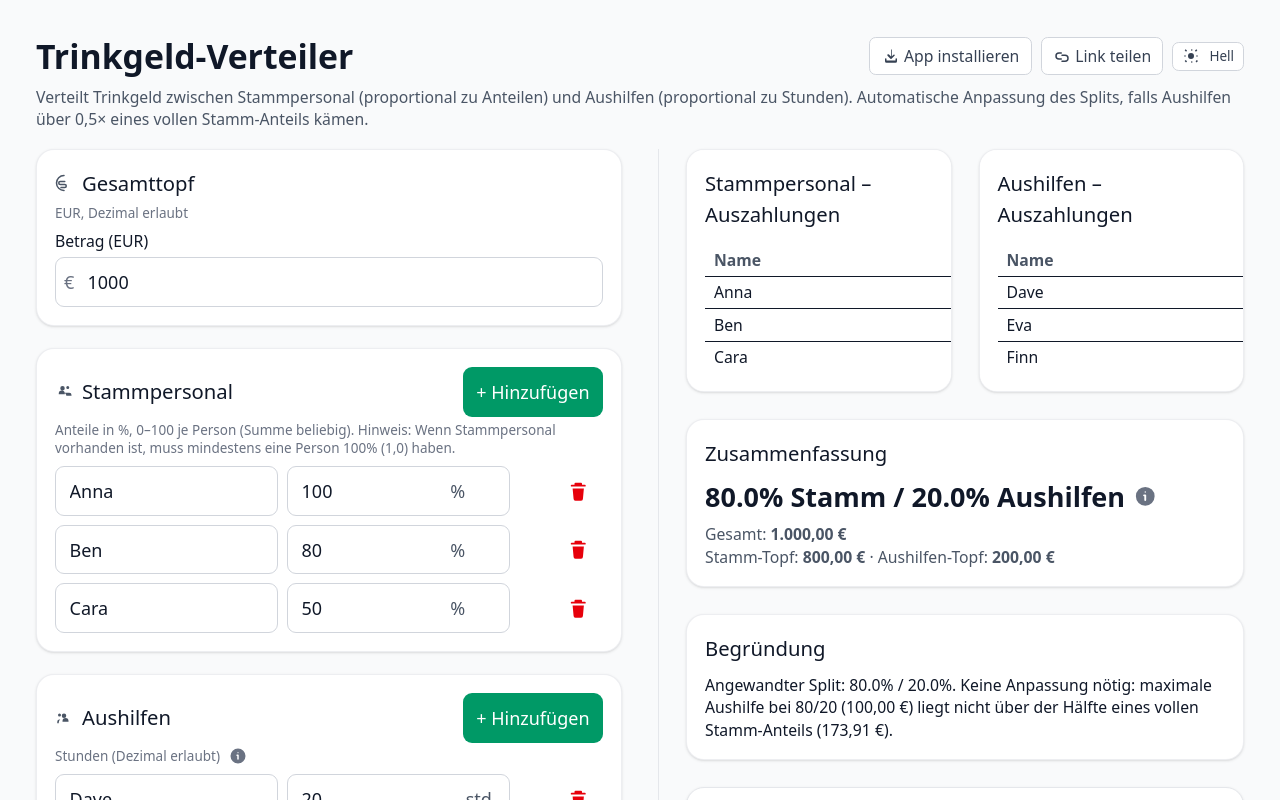
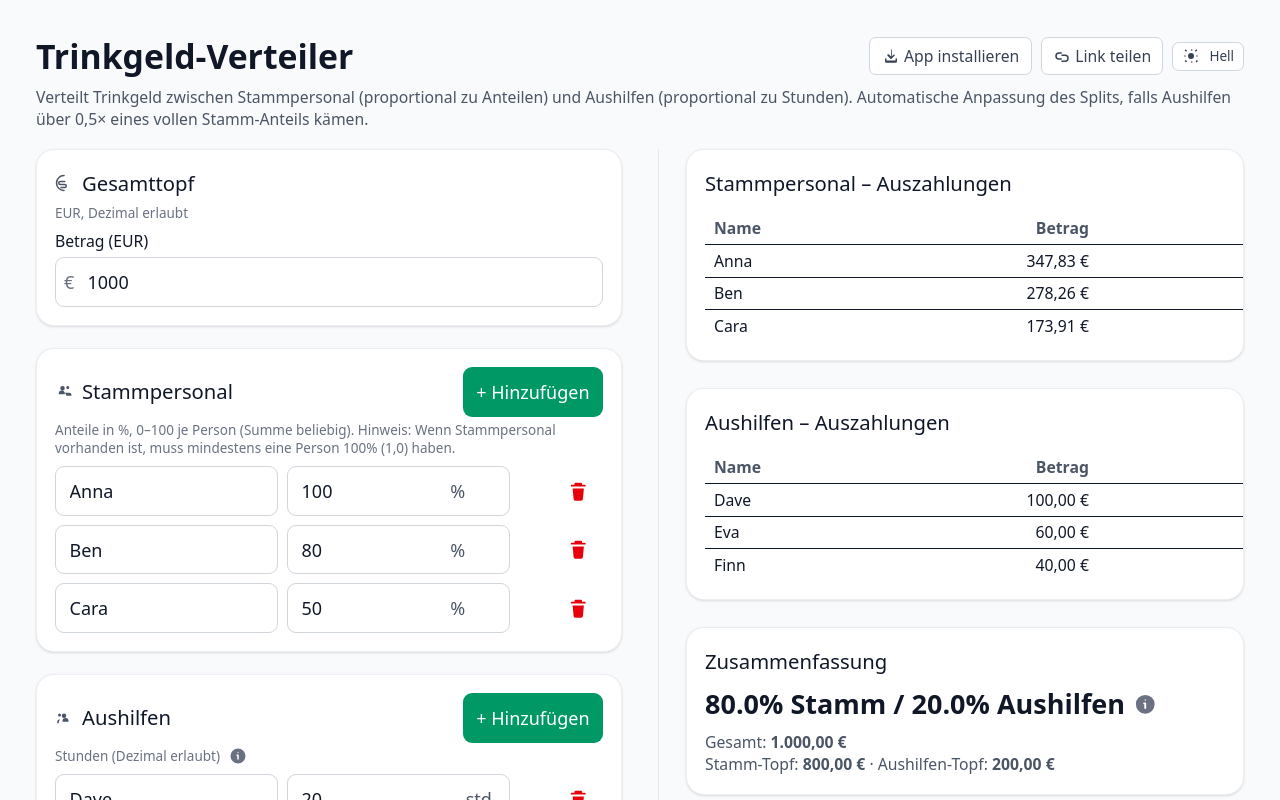
Before and after one commit to gorferma/trinkgeld-verteiler, a React (Vite) app: page / in a window 1280 px wide. Shown: the top 800 px of the page. Built offline with nearby package versions, Linux system fonts and the light colour scheme.

Commit message:
feat(layout): stack payout cards vertically and let tables auto-size on desktop; remove fixed column widths; no more large gap after Name

```diff
--- a/src/App.tsx
+++ b/src/App.tsx
@@ -828,23 +828,23 @@ export default function App() {
     {/* Right column – results + summary + explanation */}
   <div className="space-y-6 md:pl-6 md:border-l md:border-gray-200 dark:md:border-gray-800">
 
-          <div className="grid lg:grid-cols-2 gap-6">
+          <div className="grid grid-cols-1 gap-6">
             <div className="bg-white dark:bg-gray-900 rounded-2xl shadow p-4 border border-gray-200/70 dark:border-gray-800 overflow-x-auto">
               <h3 className="text-lg font-medium mb-3">Stammpersonal – Auszahlungen</h3>
-      <table className="w-full text-sm table-fixed lg:table-auto min-w-[28rem] md:min-w-[32rem] lg:min-w-[36rem]">
+              <table className="w-full text-sm table-auto min-w-[28rem] md:min-w-[32rem] lg:min-w-[36rem]">
                 <thead>
                   <tr className="text-left text-gray-600">
-        <th className="py-1 px-2 w-[35%] break-words">Name</th>
-        <th className="py-1 px-2 w-[45%] text-right">Betrag</th>
-        <th className="py-1 px-2 w-[20%] text-right">% Gruppe</th>
+                    <th className="py-1 px-2 break-words">Name</th>
+                    <th className="py-1 px-2 text-right">Betrag</th>
+                    <th className="py-1 px-2 text-right">% Gruppe</th>
                   </tr>
                 </thead>
                 <tbody>
                   {results.staffRows.map(r => (
                     <tr key={r.id} className="border-t">
                       <td className="py-1 px-2 break-words">{r.name || '—'}</td>
-                      <td className="py-1 px-2 text-right">{formatMoney(r.amount)}</td>
-                      <td className="py-1 px-2 text-right">{(r.percentOfGroup*100).toFixed(1)}%</td>
+                      <td className="py-1 px-2 text-right whitespace-nowrap">{formatMoney(r.amount)}</td>
+                      <td className="py-1 px-2 text-right whitespace-nowrap">{(r.percentOfGroup*100).toFixed(1)}%</td>
                     </tr>
                   ))}
                 </tbody>
@@ -852,20 +852,20 @@ export default function App() {
             </div>
             <div className="bg-white dark:bg-gray-900 rounded-2xl shadow p-4 border border-gray-200/70 dark:border-gray-800 overflow-x-auto">
               <h3 className="text-lg font-medium mb-3">Aushilfen – Auszahlungen</h3>
-      <table className="w-full text-sm table-fixed lg:table-auto min-w-[28rem] md:min-w-[32rem] lg:min-w-[36rem]">
+              <table className="w-full text-sm table-auto min-w-[28rem] md:min-w-[32rem] lg:min-w-[36rem]">
                 <thead>
                   <tr className="text-left text-gray-600">
-        <th className="py-1 px-2 w-[35%] break-words">Name</th>
-        <th className="py-1 px-2 w-[45%] text-right">Betrag</th>
-        <th className="py-1 px-2 w-[20%] text-right">% Gruppe</th>
+                    <th className="py-1 px-2 break-words">Name</th>
+                    <th className="py-1 px-2 text-right">Betrag</th>
+                    <th className="py-1 px-2 text-right">% Gruppe</th>
                   </tr>
                 </thead>
                 <tbody>
                   {results.helperRows.map(r => (
                     <tr key={r.id} className="border-t">
                       <td className="py-1 px-2 break-words">{r.name || '—'}</td>
-                      <td className="py-1 px-2 text-right">{formatMoney(r.amount)}</td>
-                      <td className="py-1 px-2 text-right">{(r.percentOfGroup*100).toFixed(1)}%</td>
+                      <td className="py-1 px-2 text-right whitespace-nowrap">{formatMoney(r.amount)}</td>
+                      <td className="py-1 px-2 text-right whitespace-nowrap">{(r.percentOfGroup*100).toFixed(1)}%</td>
                     </tr>
                   ))}
                 </tbody>
```
